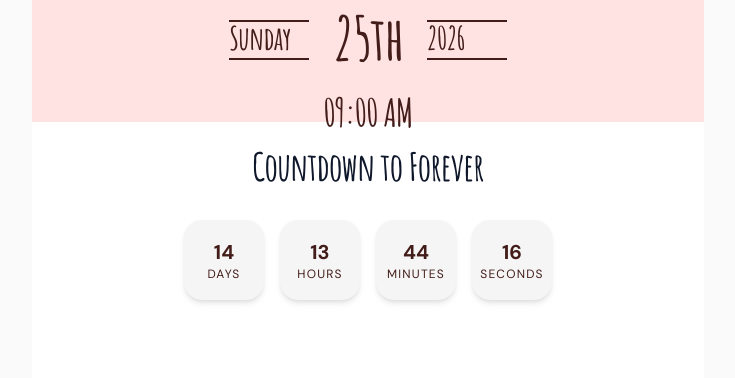
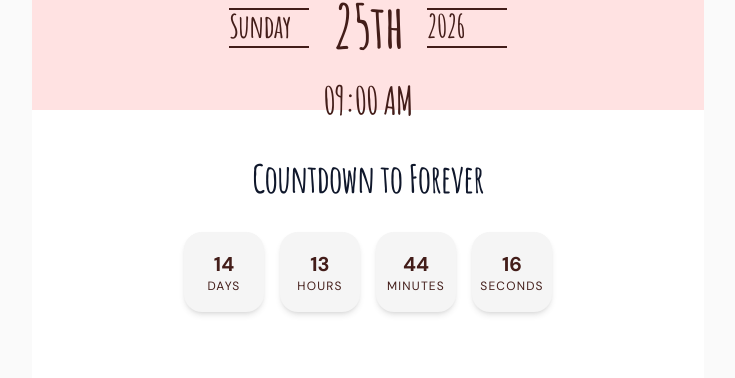
Before and after one commit to Murli1994/IniyaaMuraliWedding, a Next.js app: page / in a window 1280 px wide. Shown: the part 2039-2417 px from the top of the page, without its empty margins (272-1007 px from the left). Built offline with nearby package versions, Linux system fonts and the light colour scheme.

Commit message:
change landing page bg

```diff
--- a/app/page.js
+++ b/app/page.js
@@ -221,7 +221,7 @@ export default function Home() {
                 delay: 0.2, // for stagger
                 ease: [0.25, 0.46, 0.45, 0.94],
               }}
-              className="flex flex-col justify-center items-center px-10"
+              className="flex flex-col justify-center items-center mt-6"
             >
               <CountdownTimer
                 weddingDate={new Date("2026-05-25T09:00:00").getTime()}
```
